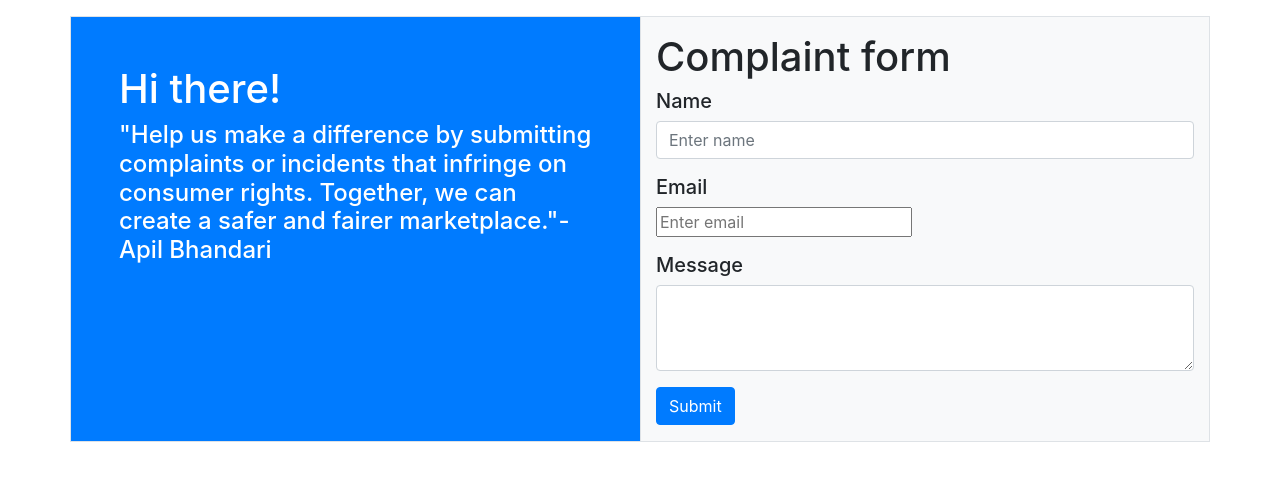
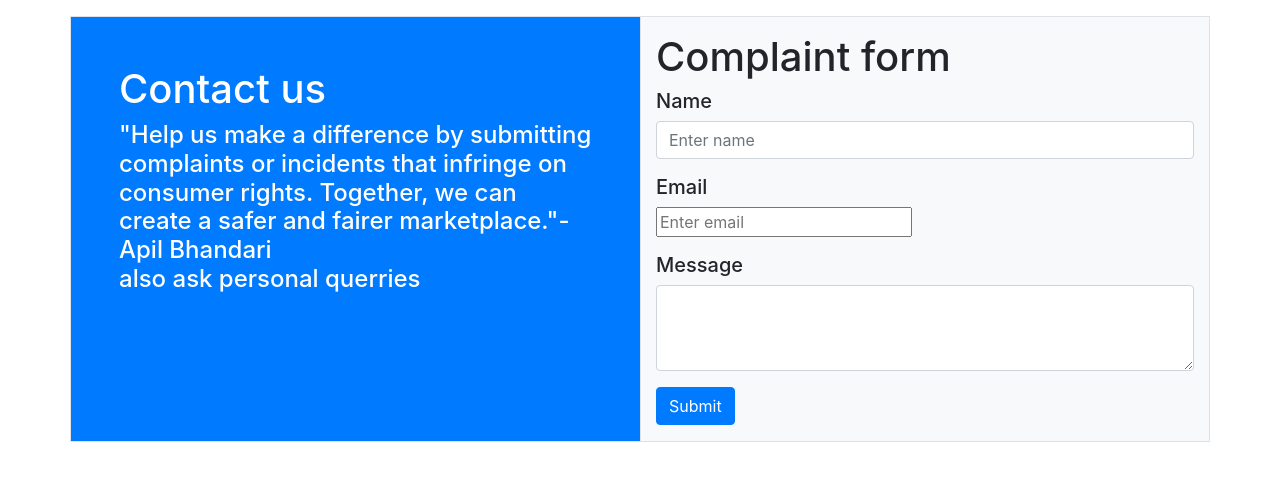
Before and after one commit to apilbhandarimss/complaint.github.io, a plain HTML site: page index.html in a window 1280 px wide. Drawn offline with nearby package versions, Linux system fonts and the light colour scheme.

Commit message:
Update index.html

```diff
--- a/index.html
+++ b/index.html
@@ -26,9 +26,9 @@
     <div class="container border mt-3 bg-light">
       <div class="row">
         <div class="col-md-6 p-5 bg-primary text-white">
-          <h1>Hi there!</h1>
+          <h1>Contact us</h1>
           <h4>
-            "Help us make a difference by submitting complaints or incidents that infringe on consumer rights. Together, we can create a safer and fairer marketplace."-Apil Bhandari         </h4>
+            "Help us make a difference by submitting complaints or incidents that infringe on consumer rights. Together, we can create a safer and fairer marketplace."-Apil Bhandari <br>also ask personal querries       </h4>
         </div>
         <div class="col-md-6 border-left py-3">
           <h1>Complaint form</h1>
```
